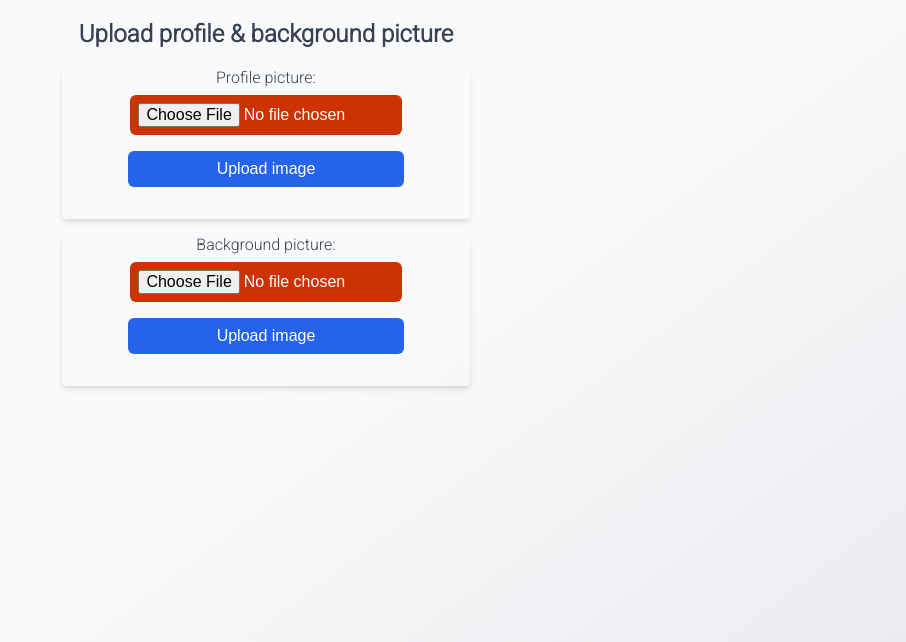
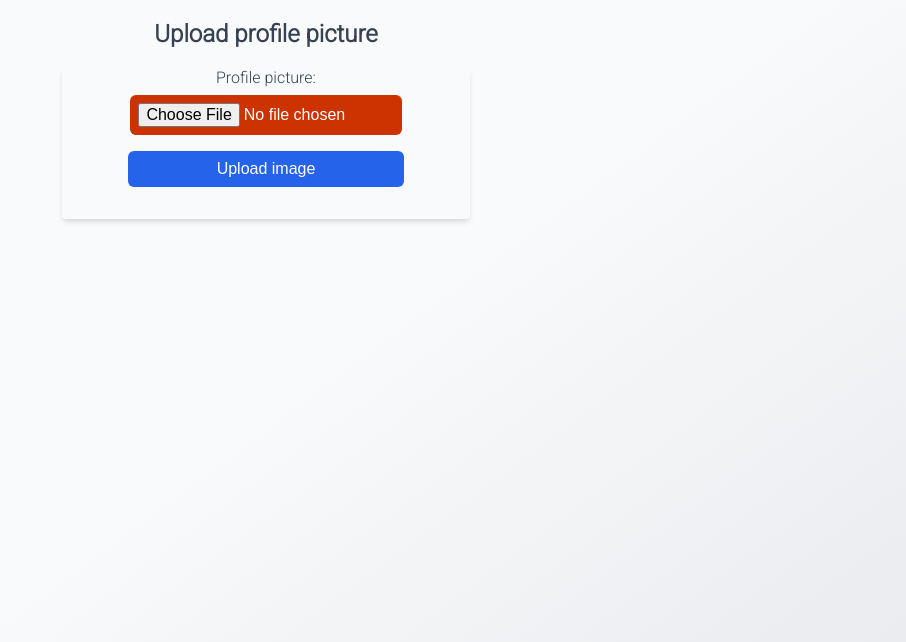
Before and after one commit to M-O-R-F-E-U-S-Z/MORFEUSZ, a Django app: template users/templates/users/upload_images.html in a window 1280 px wide. Shown: the part 85-727 px from the top of the page, without its empty margins (374-1280 px from the left). Run offline with Django 3.2, Linux system fonts and the light colour scheme; the template is opened without the code that fills it: values that come from a table or form of the project are taken from there, others are empty; the visitor is signed in with stand-in values (Sample User, id 1); parts of the project's set-up code (start-up, migrations or seed data) failed here and were passed over.

Commit message:
some changes

```diff
--- a/users/forms.py
+++ b/users/forms.py
@@ -1,6 +1,7 @@
 from django import forms
 from django.contrib.auth.models import User
 from django.contrib.auth.forms import UserCreationForm
+from django.db.models import fields
 from .models import Profile
 
 
@@ -28,12 +29,6 @@ class FriendRequestForm(forms.Form):
     receiver = forms.CharField(label="To whom do you want send a friend request?")
 
 
-class UploadBackgroundForm(forms.ModelForm):
-    class Meta:
-        model = Profile
-        fields = ['background_picture']
-
-
 class UploadProfileForm(forms.ModelForm):
     class Meta:
         model = Profile
--- a/users/models.py
+++ b/users/models.py
@@ -9,11 +9,11 @@ from django.conf import settings
 class Profile(models.Model):
     user_profile = models.OneToOneField(User, on_delete=models.CASCADE, related_name="user_profile")
     profile_picture = models.ImageField(upload_to='profile_pictures/', default='profile_pictures/default_profile_djcnea')
-    background_picture = models.ImageField(upload_to='background_pictures/', default='background_pictures/default_background_ulhcsp')
     movies_dont_like = models.ManyToManyField(Movie, related_name="linked_profiles_dont_like")
     movies_like_dont_watch = models.ManyToManyField(Movie, related_name="linked_profiles_like_dont_watch")
     movies_like_watch = models.ManyToManyField(Movie, related_name="linked_profiles_like_watch")
     movies_watch = models.ManyToManyField(Movie, related_name="linked_profiles_watch")
+    ML_points = {'Action': 0.5, 'Comedy': 0.5, 'Drama': 0.5, 'Horror': 0.5, 'Romance': 0.5}
 
     def all_movies_pk(self):
         movies_pk = []
--- a/users/templates/users/profile.html
+++ b/users/templates/users/profile.html
@@ -51,8 +51,6 @@
     </div>
   </div>
 
-  <p>Background Picture</p>
-  <img src="{{background}}" alt="Smiley face" width="250" height="250" />
   <p>Profile Picture</p>
   <img src="{{profile_pic}}" alt="Profile pic" height="200" />
 
@@ -60,7 +58,7 @@
     id="btn-link-blue"
     style="cursor: pointer; margin-bottom: 2rem; margin-top: 1rem"
     href="{% url 'users:upload_images' %}"
-    >Change profile and background picture</a
+    >Change profile picture</a
   >
 </div>
 
--- a/users/templates/users/upload_images.html
+++ b/users/templates/users/upload_images.html
@@ -1,6 +1,6 @@
 {% extends "morfeusz_app/base.html" %} {% block content %}
 <div class="container">
-  <h2>Upload profile & background picture</h2>
+  <h2>Upload profile picture</h2>
   <div class="centered" style="flex-direction: column">
     <form
       method="POST"
@@ -23,27 +23,6 @@
         Upload image
       </button>
     </form>
-    <form
-      method="POST"
-      style="width: 90%"
-      enctype="multipart/form-data"
-      class="form-cls"
-    >
-      {% csrf_token %}
-      <div class="centered" style="flex-direction: column">{{ b_form }}</div>
-      <button
-        type="submit"
-        id="btn-link-blue"
-        style="
-          font-size: 1rem;
-          margin-top: 1rem;
-          font-weight: 500;
-          cursor: pointer;
-        "
-      >
-        Upload image
-      </button>
-    </form>
   </div>
 </div>
 {% endblock content %}
```
Also changed, not shown: morfeusz_app/models.py (+7 -39 lines), users/views.py (+25 -30 lines).
